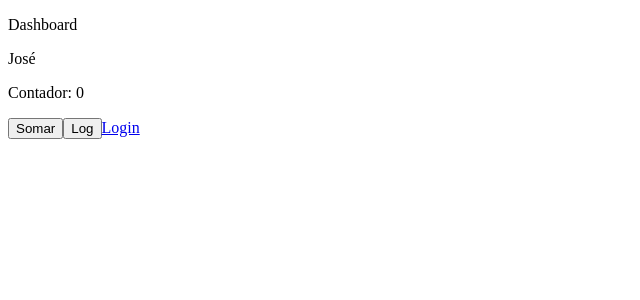
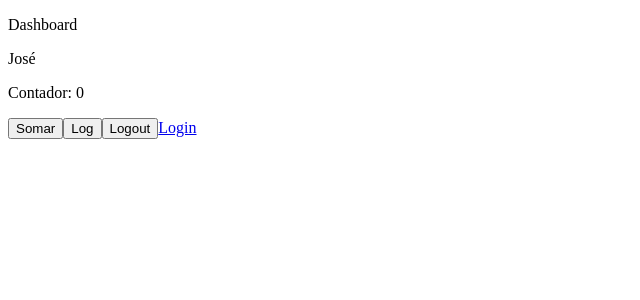
Before and after one commit to Doug15s/aulas_react_typescript, a React (Create React App) app: page /pagina-inicial in a window 1280 px wide. Shown: the top 300 px of the page, without its empty margins (0-640 px from the left). Built offline with nearby package versions, Linux system fonts and the light colour scheme.

Commit message:
Funções no contexto.

```diff
--- a/src/app/pages/dashboard/Dashboard.tsx
+++ b/src/app/pages/dashboard/Dashboard.tsx
@@ -6,7 +6,7 @@
 export const Dashboard = () => {
     const counterRef = useRef({ counter: 0});
 
-    const { nomeDoUsuario } = useUsuarioLogado();
+    const { nomeDoUsuario, logout } = useUsuarioLogado();
 
     return (
         <div>
@@ -19,6 +19,8 @@
             <button onClick={() => counterRef.current.counter++}>Somar</button>
             <button onClick={() => console.log(counterRef.current.counter)}>Log</button>
 
+            <button onClick={logout}>Logout</button>
+
             <Link to="/entrar">Login</Link>
         </div>
     );
--- a/src/app/shared/contexts/UsuarioLogado.tsx
+++ b/src/app/shared/contexts/UsuarioLogado.tsx
@@ -1,8 +1,9 @@
-import { createContext } from "react";
+import { createContext, useCallback } from "react";
 
 
 interface IUsuarioLogadoContextData {
     nomeDoUsuario?: string;
+    logout: () => void;
 }
 
 interface IUsuarioLogadoProviderProps {
@@ -11,9 +12,14 @@
 export const UsuarioLogadoContext = createContext<IUsuarioLogadoContextData>({} as IUsuarioLogadoContextData);
 
 export const UsuarioLogadoProvider: React.FC<IUsuarioLogadoProviderProps> = ({ children }) => {
+
+    const handleLogout = useCallback(() => {
+        console.log('Logout executou');
+    }, []);
+
     return (
-        <UsuarioLogadoContext.Provider value = {{ nomeDoUsuario: 'José' }}>
+        <UsuarioLogadoContext.Provider value = {{ nomeDoUsuario: 'José', logout: handleLogout }}>
             {children}
         </UsuarioLogadoContext.Provider>
-    )
+    );
 }
```
